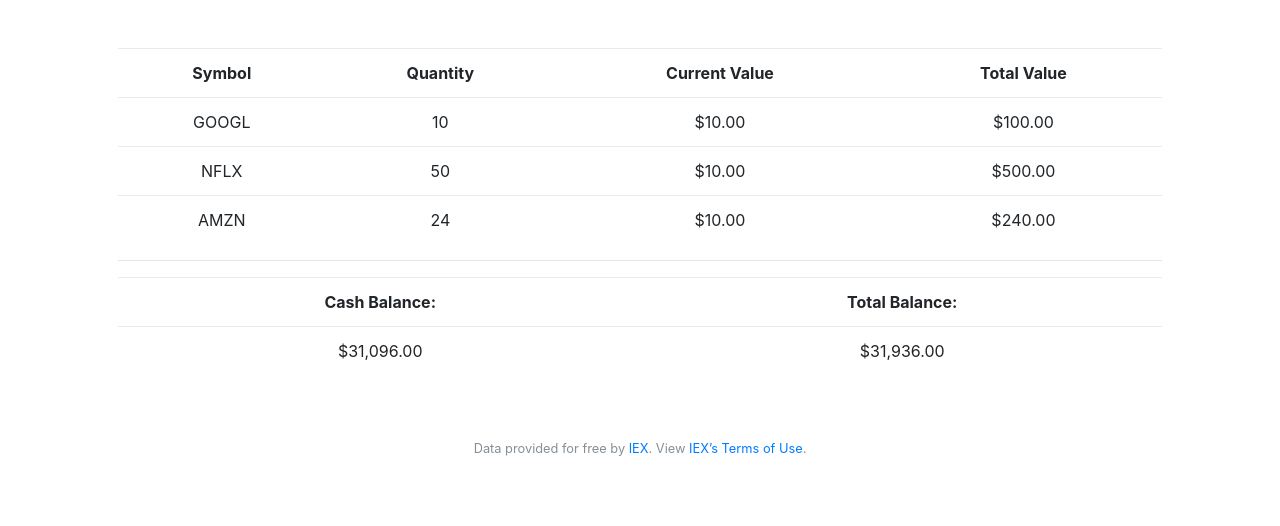
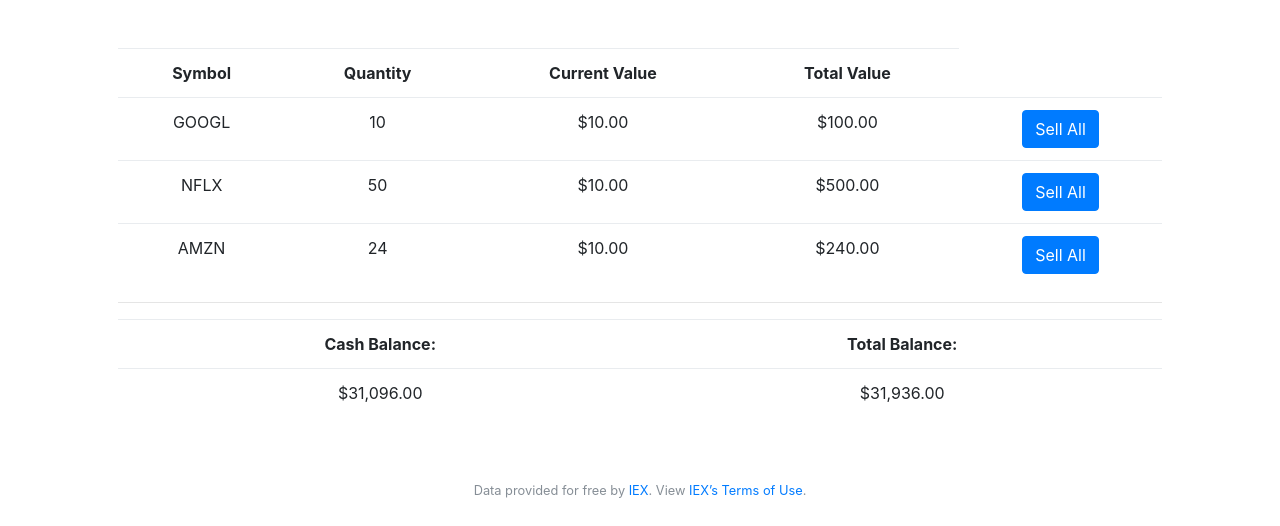
Before and after one commit to adagar/CS50x_Pset7, a Flask app: page / in a window 1280 px wide. Shown: the part 76-602 px from the top of the page. Run offline with Flask 2, Linux system fonts and the light colour scheme; a user stored in the database is signed in; a database or web service that is not in the repository returns one stand-in record (values such as "Sample title"); data that the repository does not hold is empty; some libraries are stand-ins or nearby versions.

Commit message:
can sell from index

```diff
--- a/finance/templates/index.html
+++ b/finance/templates/index.html
@@ -19,6 +19,12 @@
             <td>{{ v[0] }}</td>
             <td>{{ v[1] | usd }}</td>
             <td>{{ (v[0] * v[1]) | usd }}</td>
+            <td>
+                <form action = "/sell" method="POST">
+                    <input type = "hidden" name = "shares" value = "{{ v[0] }}"/>
+                    <button class="btn btn-primary" name="symbol" value="{{ k }}">Sell All</button>
+                </form>
+            </td>
             {% set sumVal =  sumVal + (v[0] * v[1]) %}
         </tr>
         {% endfor %}
```
Also changed, not shown: finance/finance.db.
